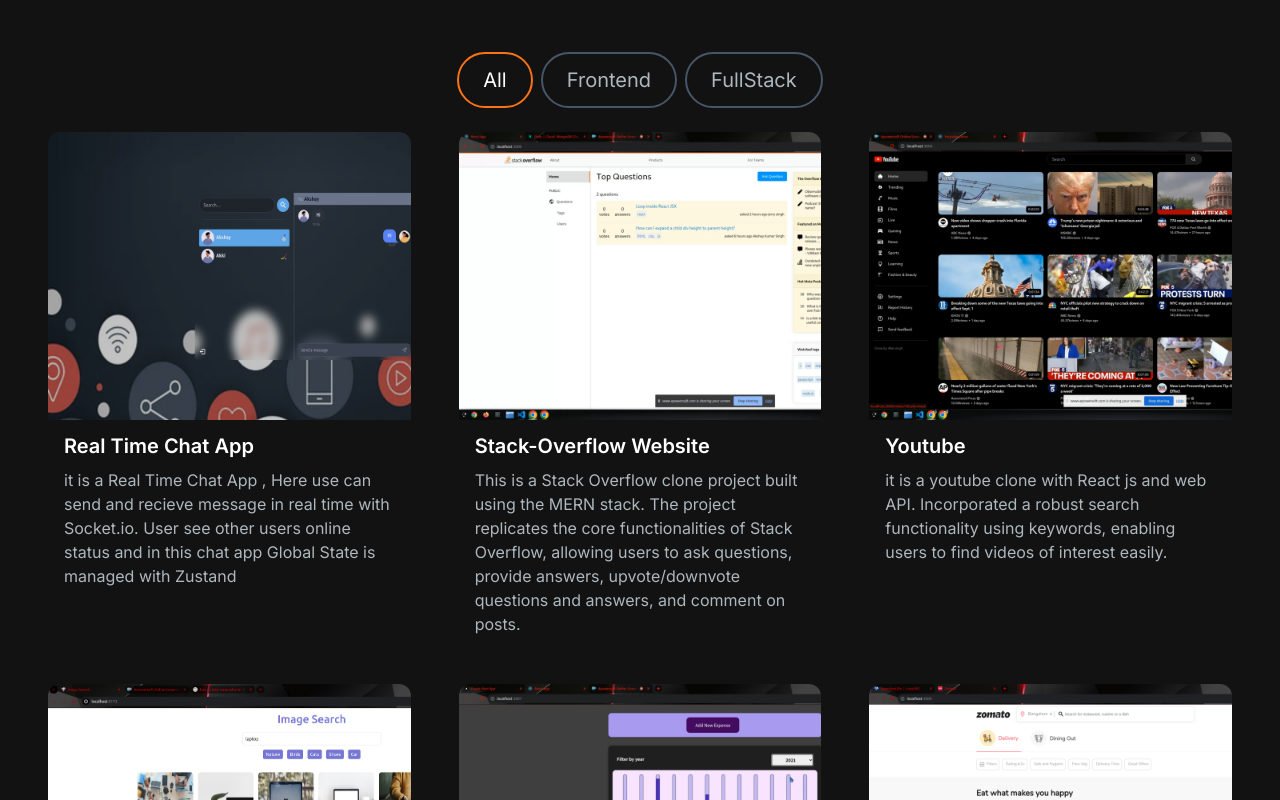
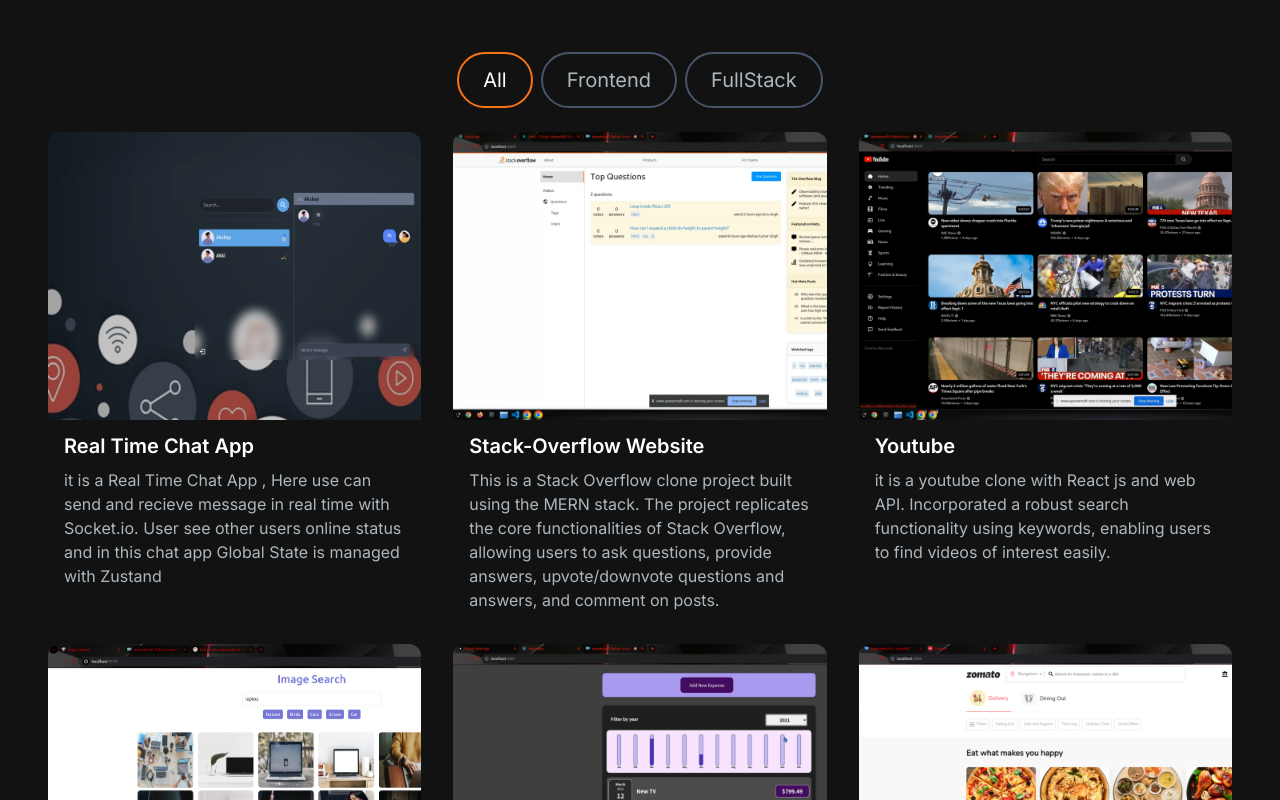
Before and after one commit to akshay-kumar-singh/PORTFOLIO-NEXT.JS-, a Next.js app: page / in a window 1280 px wide. Shown: the part 1660-2460 px from the top of the page. Built offline with nearby package versions, Linux system fonts and the light colour scheme.

Commit message:
responsiveness

```diff
--- a/src/app/component/ProjectSection.jsx
+++ b/src/app/component/ProjectSection.jsx
@@ -103,7 +103,7 @@
           isSelected={tag === "FullStack"}
         />
       </div>
-      <ul ref={ref} className="grid md:grid-cols-3 gap-8 md:gap-12">
+      <ul ref={ref} className="grid grid-cols-1 gap-8 md:grid-cols-2 lg:grid-cols-3">
         {filteredProjects.map((project, index) => (
           <motion.li
             key={index}
```
